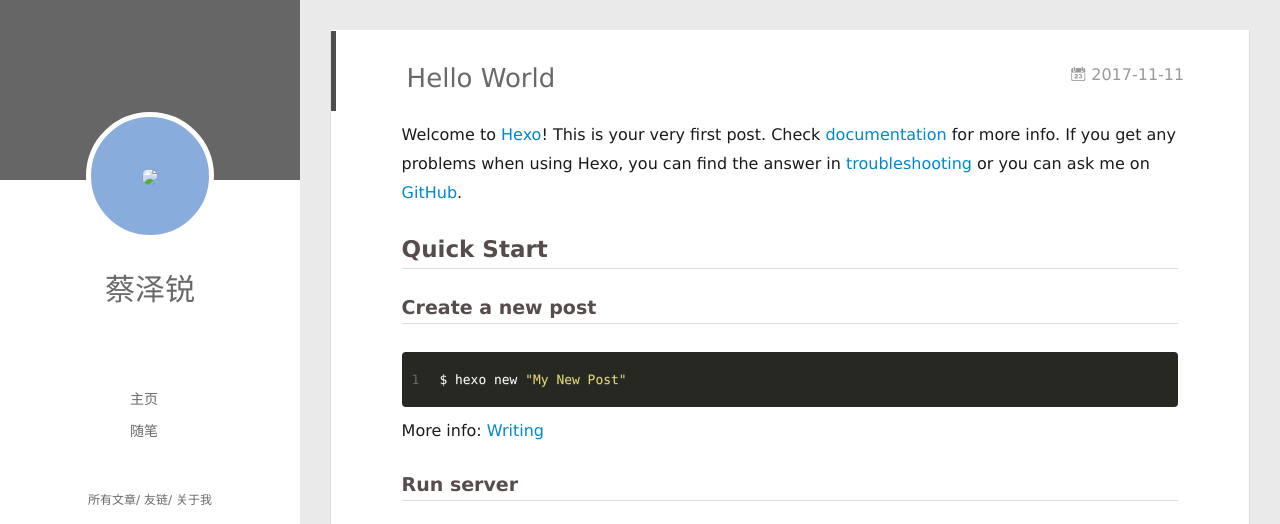
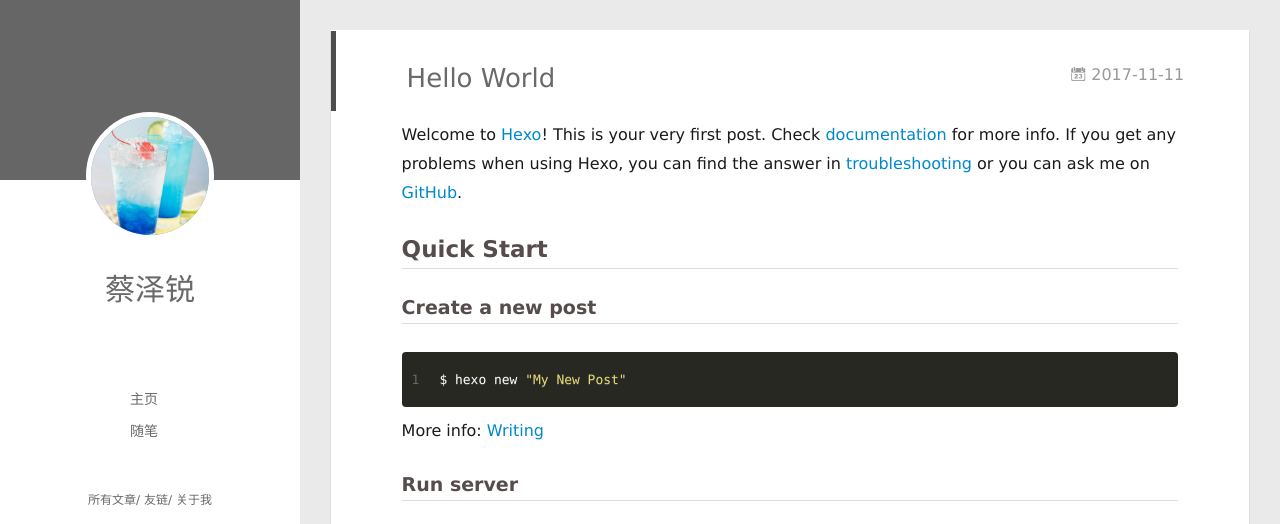
Before and after one commit to MarshCai/marshCai.github.io, a plain HTML site: page 2017/11/11/hello-world/index.html in a window 1280 px wide. Shown: the top 524 px of the page. Drawn offline with Linux system fonts and the light colour scheme; no server answers.

Commit message:
Site updated: 2017-11-18 11:48:40

```diff
--- a/2017/11/11/hello-world/index.html
+++ b/2017/11/11/hello-world/index.html
@@ -47,7 +47,7 @@
 <div class="intrude-less">
 	<header id="header" class="inner">
 		<a href="" class="profilepic">
-			<img src="/../img/one.jpg" class="js-avatar">
+			<img src="/img/one.jpg" class="js-avatar">
 		</a>
 		<hgroup>
 		  <h1 class="header-author"><a href="">蔡泽锐</a></h1>
@@ -105,7 +105,7 @@
 	<div class="intrude-less">
 		<header id="header" class="inner">
 			<div class="profilepic">
-				<img src="/../img/one.jpg" class="js-avatar">
+				<img src="/img/one.jpg" class="js-avatar">
 			</div>
 			<hgroup>
 			  <h1 class="header-author js-header-author">蔡泽锐</h1>
```
Also changed, not shown: 2017/11/12/hello-first-blog/index.html (+2 -2 lines), archives/2017/11/index.html (+2 -2 lines), archives/2017/index.html (+2 -2 lines), archives/index.html (+2 -2 lines), index.html (+2 -2 lines), img/one.jpg (added), 1 other file.
